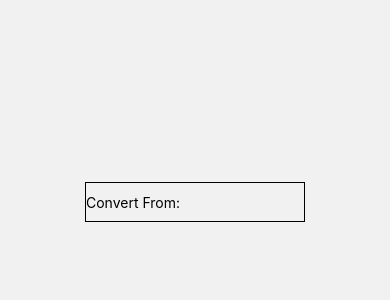
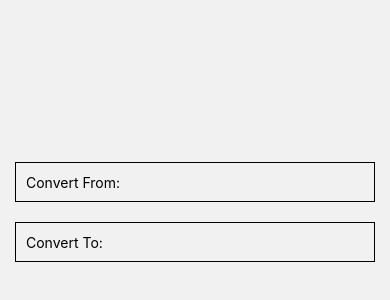
Before and after one commit to tonybatty/unit-converter-app-2, a React Native app: screen / in a window 390 px wide. Shown: the part 210-510 px from the top of the page. Built offline with nearby package versions, Linux system fonts and the light colour scheme.

Commit message:
add second text input

```diff
--- a/App.js
+++ b/App.js
@@ -4,19 +4,24 @@ import { StyleSheet, Text, TextInput, View } from "react-native";
 export default class App extends React.Component {
   constructor(props) {
     super(props);
-    this.state = { text: "" };
+    this.state = {
+      unitsFrom: "",
+      unitsTo: ""
+    };
   }
   render() {
     return (
       <View style={styles.container}>
         <TextInput
-          style={{ height: 40, borderWidth: 1 }}
+          style={{ height: 40, borderWidth: 1, width: "100%", padding: 10, margin: 10 }}
           placeholder="Convert From:"
-          onChangeText={text => this.setState({ text })}
           keyboardType="numeric"
-          width="100%"
         />
-        <Text style={{ padding: 10, fontSize: 42 }}>{this.state.text}</Text>
+        <TextInput
+          style={{ height: 40, borderWidth: 1, width: "100%", padding: 10, margin: 10 }}
+          placeholder="Convert To:"
+          keyboardType="numeric"
+        />
       </View>
     );
   }
```
